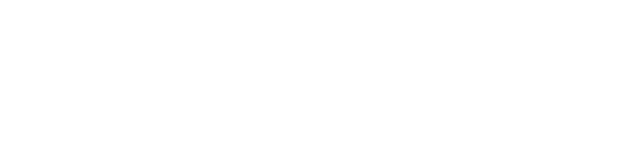
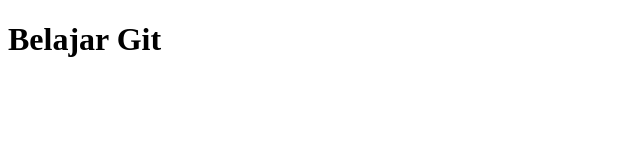
Before and after one commit to rayfarandi/belajar_git, a plain HTML site: page index.html in a window 1280 px wide. Shown: the whole page, without its empty margins (0-640 px from the left). Drawn offline with Linux system fonts and the light colour scheme.

Commit message:
menambahkan H1

```diff
--- a/index.html
+++ b/index.html
@@ -4,9 +4,9 @@
     <meta charset="UTF-8">
     <meta http-equiv="X-UA-Compatible" content="IE=edge">
     <meta name="viewport" content="width=device-width, initial-scale=1.0">
-    <title>Document</title>
+    <title>Belajar Git</title>
 </head>
 <body>
-
+    <h1>Belajar Git</h1>
 </body>
 </html>
```
